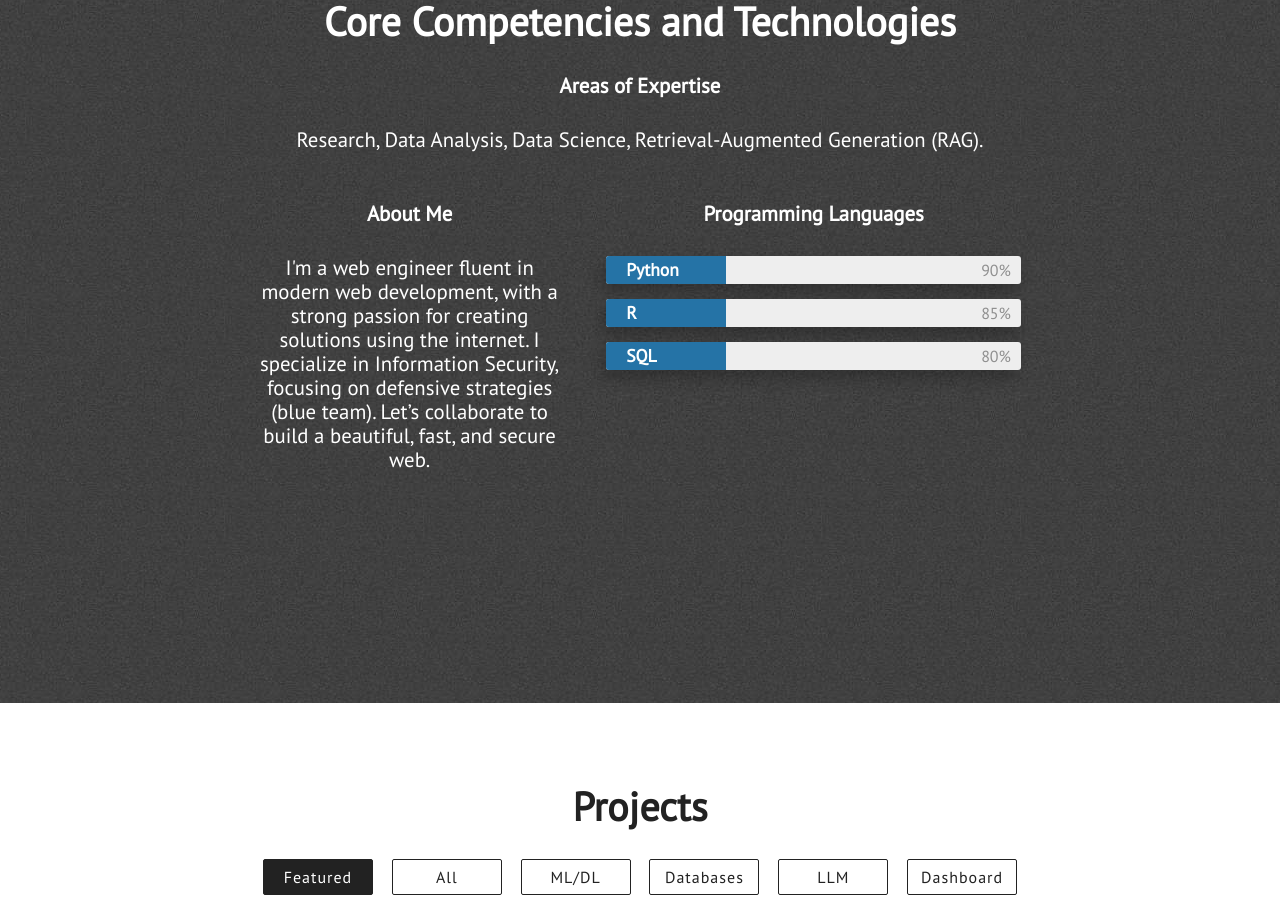
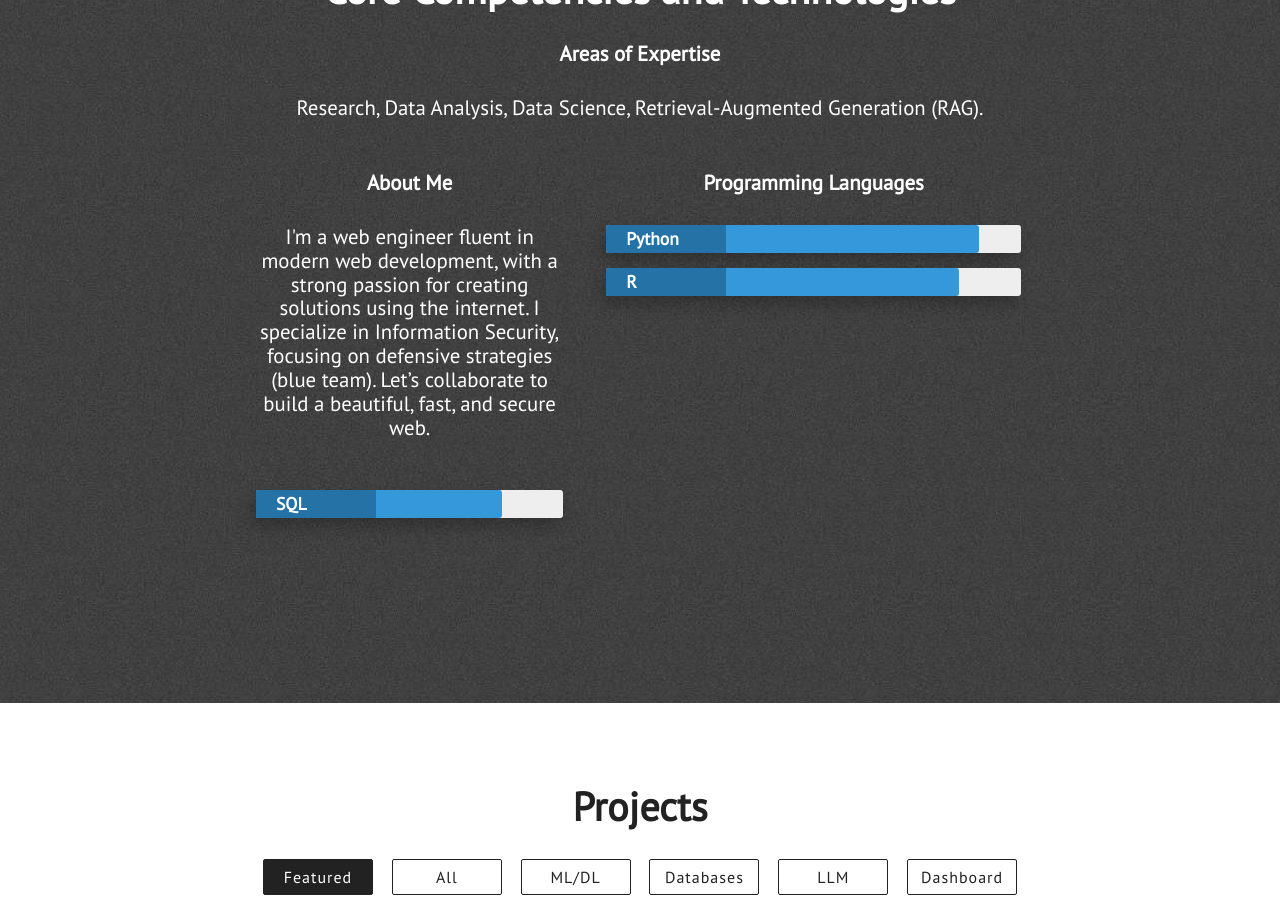
Before and after one commit to zenklinov/portfolio, a Jekyll site: the page built from index.html, in a window 1280 px wide and 900 px high, scrolled down 2197 px. Built offline with Jekyll 4.4.1, drawn with Linux system fonts in a browser that asks for light colours; nearby versions of some CDN libraries.

Commit message:
Update skills.html

```diff
--- a/_includes/skills.html
+++ b/_includes/skills.html
@@ -16,20 +16,20 @@
                 <div class="technical-skills">
                     <h3 class="center-align skills-subsection">Programming Languages</h3>
                     <div class="progress-bars">
-                        <div class="skillbar clearfix">
+                        <div class="skillbar clearfix" data-percent="90%">
                             <div class="skillbar-title" style="background: #2980b9;"><span>Python</span></div>
                             <div class="skillbar-bar" style="background: #3498db;"></div>
-                            <div class="skill-bar-percent">90%</div>
+                            </div> <!-- End Skill Bar -->
                         </div>
-                        <div class="skillbar clearfix">
+                        <div class="skillbar clearfix" data-percent="85%">
                             <div class="skillbar-title" style="background: #2980b9;"><span>R</span></div>
                             <div class="skillbar-bar" style="background: #3498db;"></div>
-                            <div class="skill-bar-percent">85%</div>
+                            </div> <!-- End Skill Bar -->
                         </div>
-                        <div class="skillbar clearfix">
+                        <div class="skillbar clearfix" data-percent="80%">
                             <div class="skillbar-title" style="background: #2980b9;"><span>SQL</span></div>
                             <div class="skillbar-bar" style="background: #3498db;"></div>
-                            <div class="skill-bar-percent">80%</div>
+                            </div> <!-- End Skill Bar -->
                         </div>
                     </div>
                 </div>
```
